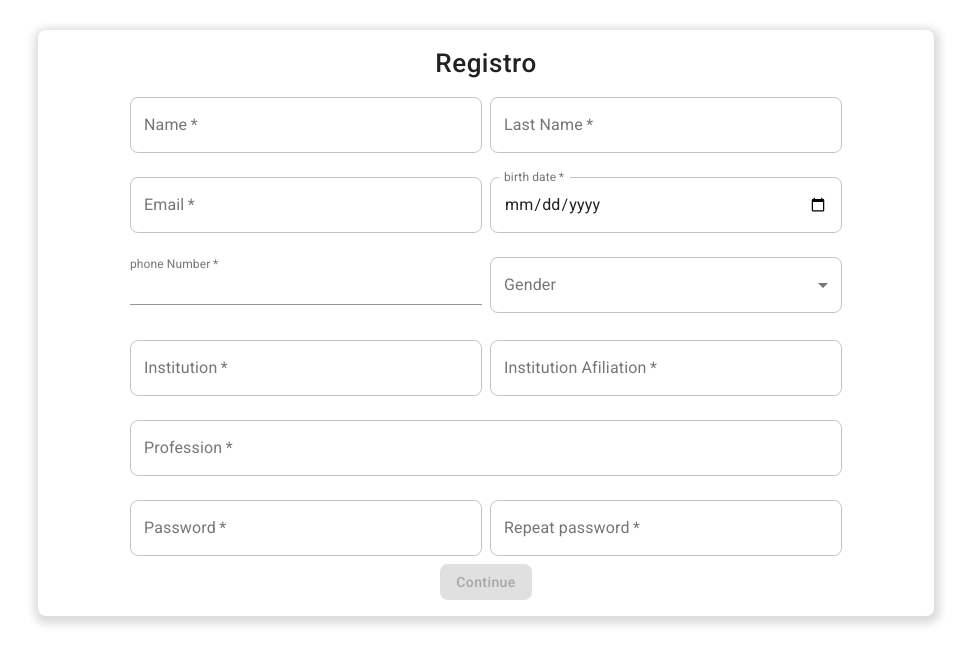
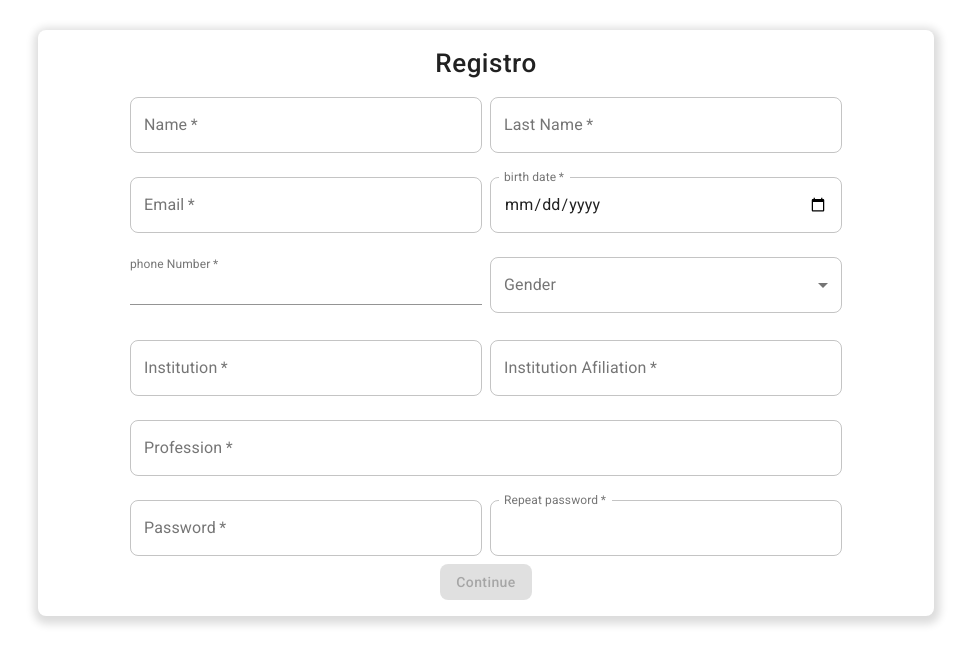
Before and after one commit to fenfisdi/cdslab_webpage, a React (Create React App) app: page /#/register in a window 1280 px wide. Shown: the top 664 px of the page, without its empty margins (154-1127 px from the left). Built offline with nearby package versions, Linux system fonts and the light colour scheme.

Commit message:
feat:HU-002 creation and implementation of loader component

```diff
--- a/src/components/Register/PasswordChecker/index.js
+++ b/src/components/Register/PasswordChecker/index.js
@@ -5,7 +5,7 @@ import { useEffect, useState } from 'react'
 export const PasswordChecker = ({
   checkValue,
   errorText = '',
-  eventEmitter
+  eventEmitter,
 }) => {
   const [value, setValue] = useState('')
   const [isPress, setIsPress] = useState(false)
@@ -19,9 +19,7 @@ export const PasswordChecker = ({
   }, [value])
 
   useEffect(() => {
-    if (isPress) {
-      validatePassword(value, checkValue)
-    }
+    validatePassword(value, checkValue)
   }, [checkValue])
 
   const onChange = (value) => {
@@ -43,14 +41,18 @@ export const PasswordChecker = ({
       disabled={false}
       required
       fullWidth
-      variant='outlined'
-      margin='normal'
-      autoComplete='repeat password'
-      name='repeat password'
-      type='password'
-      label='Repeat password'
+      variant="outlined"
+      InputLabelProps={{
+        shrink: true,
+      }}
+      margin="normal"
+      autoComplete="repeatPassword"
+      name="repeatPassword"
+      label="Repeat password"
+      type="password"
       helperText={isPress && helperText}
       onChange={(value) => onChange(value)}
+      value={value}
     />
   )
 }
--- a/src/components/Register/RegisterForm/index.js
+++ b/src/components/Register/RegisterForm/index.js
@@ -1,5 +1,5 @@
 import { Grid, Paper } from '@material-ui/core'
-import React, { useEffect, useState } from 'react'
+import React, { Fragment, useEffect, useState } from 'react'
 import { Input } from '../../ui/Input'
 import { TitleComponent } from '../../ui/Title'
 import theme from '../../../styles/theme'
@@ -9,9 +9,10 @@ import { PasswordChecker } from '../PasswordChecker'
 import { SelectComponent } from '../../ui/Select'
 import Button from '@material-ui/core/Button'
 import { useRegisterFormState } from './state'
+import LoaderComponent from '../../ui/Loader'
 
 
-const RegisterForm = ({ eventEmitter }) => {
+const RegisterForm = ({ eventEmitter, loading }) => {
   const classes = useRegisterFormStyles(theme)
   const [isValid, setIsvalid] = useState(false)
   const[verificationPassword,setVerificationPassword] = useState(false)
@@ -61,7 +62,9 @@ const RegisterForm = ({ eventEmitter }) => {
 
   return (
     <Paper className={classes.formBody}>
-      <Grid item container xs={12} justify="center">
+      <Grid item container xs={12} justify="center" className={loading ? classes.loading : null}>
+        {loading && <LoaderComponent width="100p%" height={80} marginTop="20px"/>}
+        {!loading && <Fragment>
           <TitleComponent
             justify={'center'}
             alignItems={'center'}
@@ -120,6 +123,7 @@ const RegisterForm = ({ eventEmitter }) => {
                 {...email}
               />
             </Grid>
+
             <Grid item xs={5}>
               <Input
                 disabled={false}
@@ -171,6 +175,7 @@ const RegisterForm = ({ eventEmitter }) => {
                 {...institution}
               />
             </Grid>
+
             <Grid item xs={5}>
               <Input
                 disabled={false}
@@ -245,6 +250,7 @@ const RegisterForm = ({ eventEmitter }) => {
           >
           Continue
           </Button>
+        </Fragment>}
       </Grid>
     </Paper>
   )
--- a/src/components/Register/RegisterForm/styles.js
+++ b/src/components/Register/RegisterForm/styles.js
@@ -11,4 +11,8 @@ export const useRegisterFormStyles = makeStyles((theme) => ({
     overflow: 'hidden',
     width: '70%',
   },
+  loading:{
+    'min-height':' 500px',
+    'align-items': 'center'
+  }
 }))
--- /dev/null
+++ b/src/components/ui/Loader/index.js
@@ -0,0 +1,14 @@
+import { Box, CircularProgress } from '@material-ui/core'
+import React from 'react'
+
+const LoaderComponent = ({ width, height, marginTop }) => {
+  return (
+    <Box display="flex" width={width} height={height} marginTop={marginTop}>
+      <Box m="auto">
+        <CircularProgress />
+      </Box>
+    </Box>
+  )
+}
+
+export default LoaderComponent
--- a/src/pages/RegisterPage/index.js
+++ b/src/pages/RegisterPage/index.js
@@ -49,7 +49,7 @@ const RegisterPage = () => {
       alignItems='center'
       className={classes.body}
     >
-      <RegisterForm eventEmitter={sendForm} />
+      <RegisterForm eventEmitter={sendForm} loading={loading}/>
       <SnackbarComponent
         snackDuration={3500}
         configData={showSnack}
```
Lines whose indentation alone changed are shown as unchanged.
